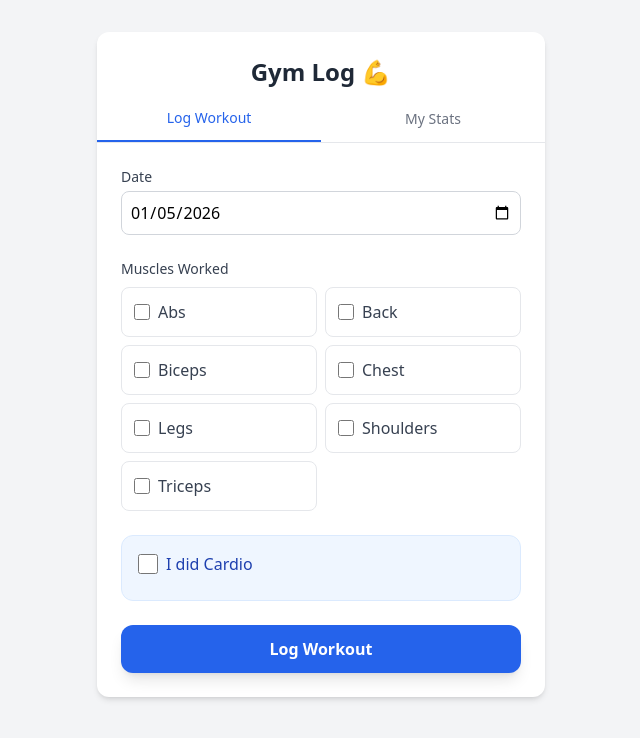
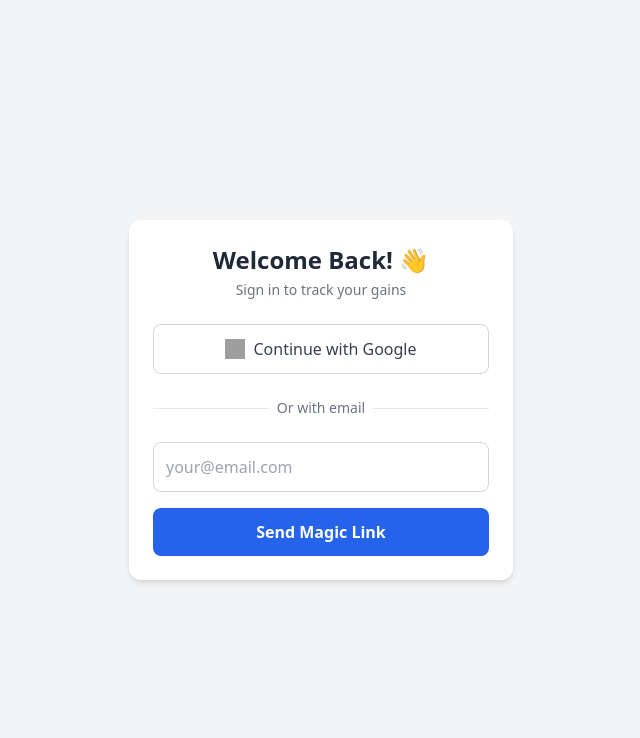
Before and after one commit to guilhermegpessoa/gym-log, a React (Vite) app: page / in a window 1280 px wide. Shown: the top 738 px of the page, without its empty margins (319-959 px from the left). Built offline with nearby package versions, Linux system fonts and the light colour scheme; no server answers; the database is empty; grey boxes are pictures that could not be loaded.

Commit message:
feat: Add Edit and Delete functionality with formatted dates

```diff
--- a/src/App.tsx
+++ b/src/App.tsx
@@ -2,14 +2,36 @@ import { useEffect, useState } from 'react';
 import { supabase } from './supabase';
 import ActivityForm from './components/ActivityForm';
 import StatsDisplay from './components/StatsDisplay';
+import Login from './components/Login';
 import type { ActivityLog } from './types';
+import type { Session } from '@supabase/supabase-js';
 
 function App() {
+  const [session, setSession] = useState<Session | null>(null);
   const [view, setView] = useState<'log' | 'stats'>('log');
   const [logs, setLogs] = useState<ActivityLog[]>([]);
   const [loading, setLoading] = useState(true);
 
-  // Function to get data from Supabase
+  // NEW: Store which log is being edited
+  const [editingLog, setEditingLog] = useState<ActivityLog | null>(null);
+
+  useEffect(() => {
+    supabase.auth.getSession().then(({ data: { session } }) => {
+      setSession(session);
+      if (session) fetchLogs();
+      else setLoading(false);
+    });
+
+    const {
+      data: { subscription },
+    } = supabase.auth.onAuthStateChange((_event, session) => {
+      setSession(session);
+      if (session) fetchLogs();
+    });
+
+    return () => subscription.unsubscribe();
+  }, []);
+
   const fetchLogs = async () => {
     setLoading(true);
     const { data, error } = await supabase
@@ -17,40 +39,81 @@ function App() {
       .select('*')
       .order('date', { ascending: false });
 
-    if (error) {
-      console.error('Error fetching logs:', error);
-    } else {
-      setLogs(data as ActivityLog[]);
-    }
+    if (error) console.error('Error fetching logs:', error);
+    else setLogs(data as ActivityLog[]);
     setLoading(false);
   };
 
-  // Run this when the app starts
-  useEffect(() => {
-    fetchLogs();
-  }, []);
+  const handleLogout = async () => {
+    await supabase.auth.signOut();
+    setLogs([]);
+  };
+
+  // --- NEW ACTIONS ---
+
+  const handleDelete = async (id: string) => {
+    const confirm = window.confirm(
+      'Are you sure you want to delete this workout?'
+    );
+    if (!confirm) return;
+
+    const { error } = await supabase.from('activities').delete().eq('id', id);
+
+    if (error) {
+      alert('Error deleting: ' + error.message);
+    } else {
+      // Remove locally to look fast
+      setLogs((prev) => prev.filter((log) => log.id !== id));
+    }
+  };
+
+  const handleEdit = (log: ActivityLog) => {
+    setEditingLog(log); // Save the log to state
+    setView('log'); // Switch to form view
+  };
+
+  const handleSuccess = () => {
+    setEditingLog(null); // Clear editing mode
+    setView('stats'); // Go to stats to see the result
+    fetchLogs(); // Refresh data
+  };
+
+  // -------------------
+
+  if (!session) {
+    return (
+      <div className="min-h-screen bg-gray-100 p-4 flex items-center justify-center">
+        <Login />
+      </div>
+    );
+  }
 
   return (
     <div className="min-h-screen bg-gray-100 p-4 md:p-8">
       <div className="max-w-md mx-auto bg-white rounded-xl shadow-md overflow-hidden flex flex-col min-h-[600px]">
-        {/* Header */}
-        <div className="p-6 pb-2">
-          <h1 className="text-2xl font-bold text-center text-gray-800">
-            Gym Log 💪
-          </h1>
+        <div className="p-6 pb-2 flex justify-between items-center">
+          <h1 className="text-2xl font-bold text-gray-800">Gym Log 💪</h1>
+          <button
+            onClick={handleLogout}
+            className="text-xs text-gray-500 hover:text-red-500 underline"
+          >
+            Sign Out
+          </button>
         </div>
 
-        {/* Navigation Tabs */}
         <div className="flex border-b border-gray-200">
           <button
-            onClick={() => setView('log')}
+            onClick={() => {
+              setView('log');
+              setEditingLog(null);
+            }} // Clear edit if manually clicking tab
             className={`flex-1 py-3 text-sm font-medium transition-colors ${
               view === 'log'
                 ? 'text-blue-600 border-b-2 border-blue-600'
                 : 'text-gray-500 hover:text-gray-700'
             }`}
           >
-            Log Workout
+            {editingLog ? 'Editing Workout' : 'Log Workout'}
           </button>
           <button
             onClick={() => setView('stats')}
@@ -64,19 +127,28 @@ function App() {
           </button>
         </div>
 
-        {/* Main Content Area */}
         <div className="p-6 flex-1">
           {loading ? (
             <div className="text-center py-10 text-gray-500">
-              Loading history...
+              Loading your history...
             </div>
           ) : (
             <>
               {view === 'log' ? (
-                // We pass fetchLogs as 'onSuccess' so the stats update after saving
-                <ActivityForm onSuccess={fetchLogs} />
+                <ActivityForm
+                  onSuccess={handleSuccess}
+                  initialData={editingLog}
+                  onCancel={() => {
+                    setEditingLog(null);
+                    setView('stats');
+                  }}
+                />
               ) : (
-                <StatsDisplay logs={logs} />
+                <StatsDisplay
+                  logs={logs}
+                  onDelete={handleDelete}
+                  onEdit={handleEdit}
+                />
               )}
             </>
           )}
--- a/src/components/ActivityForm.tsx
+++ b/src/components/ActivityForm.tsx
@@ -1,5 +1,6 @@
-import { useState } from 'react';
+import { useState, useEffect } from 'react'; // Added useEffect
 import { supabase } from '../supabase';
+import type { ActivityLog } from '../types'; // Added Import
 
 const ACTIVITY_OPTIONS = [
   { id: 'abs', label: 'Abs' },
@@ -11,12 +12,18 @@ const ACTIVITY_OPTIONS = [
   { id: 'triceps', label: 'Triceps' },
 ];
 
-// Optional: define a prop to notify the parent component when a new log is added
 interface ActivityFormProps {
   onSuccess?: () => void;
+  initialData?: ActivityLog | null; // NEW PROP
+  onCancel?: () => void; // NEW PROP
 }
 
-export default function ActivityForm({ onSuccess }: ActivityFormProps) {
+export default function ActivityForm({
+  onSuccess,
+  initialData,
+  onCancel,
+}: ActivityFormProps) {
+  // Initialize state with default OR initialData if editing
   const [date, setDate] = useState(new Date().toISOString().split('T')[0]);
   const [selectedActivities, setSelectedActivities] = useState<string[]>([]);
   const [isCardio, setIsCardio] = useState(false);
@@ -24,6 +31,17 @@ export default function ActivityForm({ onSuccess }: ActivityFormProps) {
   const [cardioDistance, setCardioDistance] = useState('');
 
   const [isSubmitting, setIsSubmitting] = useState(false);
+
+  // When "initialData" changes (user clicked Edit), fill the form
+  useEffect(() => {
+    if (initialData) {
+      setDate(initialData.date);
+      setSelectedActivities(initialData.activity_ids);
+      setIsCardio(initialData.is_cardio);
+      setCardioTime(initialData.cardio_time?.toString() || '');
+      setCardioDistance(initialData.cardio_distance?.toString() || '');
+    }
+  }, [initialData]);
 
   const handleActivityToggle = (id: string) => {
     setSelectedActivities((prev) =>
@@ -35,40 +53,65 @@ export default function ActivityForm({ onSuccess }: ActivityFormProps) {
     e.preventDefault();
     setIsSubmitting(true);
 
-    // 1. Prepare data for Supabase (matching the SQL table column names)
     const payload = {
-      date: date,
+      date,
       activity_ids: selectedActivities,
       is_cardio: isCardio,
-      // Convert string inputs to numbers, or null if empty
       cardio_time: cardioTime ? parseFloat(cardioTime) : null,
       cardio_distance: cardioDistance ? parseFloat(cardioDistance) : null,
     };
 
-    // 2. Send to Supabase
-    const { error } = await supabase.from('activities').insert([payload]);
+    let error;
+
+    if (initialData) {
+      // UPDATE existing row
+      const result = await supabase
+        .from('activities')
+        .update(payload)
+        .eq('id', initialData.id); // Must match ID
+      error = result.error;
+    } else {
+      // INSERT new row
+      const result = await supabase.from('activities').insert([payload]);
+      error = result.error;
+    }
 
     setIsSubmitting(false);
 
     if (error) {
-      alert('Error saving data: ' + error.message);
-      console.error(error);
+      alert('Error: ' + error.message);
     } else {
-      alert('Workout saved successfully! 💪');
-
-      // Reset form (optional, but good UX)
-      setSelectedActivities([]);
-      setIsCardio(false);
-      setCardioTime('');
-      setCardioDistance('');
-
-      // Notify parent to refresh list
+      // Clear form ONLY if creating new. If editing, we usually close the form.
+      if (!initialData) {
+        setSelectedActivities([]);
+        setIsCardio(false);
+        setCardioTime('');
+        setCardioDistance('');
+        alert('Saved successfully! 💪');
+      }
       if (onSuccess) onSuccess();
     }
   };
 
   return (
     <form onSubmit={handleSubmit} className="space-y-6">
+      {/* Header showing if we are Editing */}
+      {initialData && (
+        <div className="bg-yellow-50 text-yellow-800 p-3 rounded-lg text-sm flex justify-between items-center">
+          <span>
+            ⚠️ Editing workout from{' '}
+            <b>{initialData.date.split('-').reverse().join('/')}</b>
+          </span>
+          <button
+            type="button"
+            onClick={onCancel}
+            className="underline font-bold"
+          >
+            Cancel
+          </button>
+        </div>
+      )}
+
       <div>
         <label className="block text-sm font-medium text-gray-700 mb-1">
           Date
@@ -153,7 +196,11 @@ export default function ActivityForm({ onSuccess }: ActivityFormProps) {
             : 'bg-blue-600 hover:bg-blue-700'
         }`}
       >
-        {isSubmitting ? 'Saving...' : 'Log Workout'}
+        {isSubmitting
+          ? 'Saving...'
+          : initialData
+          ? 'Update Workout'
+          : 'Log Workout'}
       </button>
     </form>
   );
--- /dev/null
+++ b/src/components/Login.tsx
@@ -0,0 +1,85 @@
+import { useState } from 'react';
+import { supabase } from '../supabase';
+
+export default function Login() {
+  const [email, setEmail] = useState('');
+  const [loading, setLoading] = useState(false);
+
+  const handleGoogleLogin = async () => {
+    try {
+      const { error } = await supabase.auth.signInWithOAuth({
+        provider: 'google',
+      });
+      if (error) throw error;
+    } catch (error) {
+      alert('Error logging in with Google');
+      console.error(error);
+    }
+  };
+
+  const handleMagicLink = async (e: React.FormEvent) => {
+    e.preventDefault();
+    setLoading(true);
+    const { error } = await supabase.auth.signInWithOtp({ email });
+    if (error) {
+      alert(error.message);
+    } else {
+      alert('Check your email for the login link!');
+    }
+    setLoading(false);
+  };
+
+  return (
+    <div className="flex flex-col items-center justify-center min-h-[50vh] p-4">
+      <div className="w-full max-w-sm bg-white rounded-xl shadow-md p-6 space-y-6">
+        <div className="text-center">
+          <h1 className="text-2xl font-bold text-gray-800">Welcome Back! 👋</h1>
+          <p className="text-gray-500 text-sm mt-1">
+            Sign in to track your gains
+          </p>
+        </div>
+
+        {/* Google Button */}
+        <button
+          onClick={handleGoogleLogin}
+          className="w-full flex items-center justify-center space-x-2 border border-gray-300 bg-white hover:bg-gray-50 text-gray-700 font-medium py-3 rounded-lg transition-colors"
+        >
+          <img
+            src="https://www.svgrepo.com/show/475656/google-color.svg"
+            alt="Google"
+            className="w-5 h-5"
+          />
+          <span>Continue with Google</span>
+        </button>
+
+        <div className="relative">
+          <div className="absolute inset-0 flex items-center">
+            <div className="w-full border-t border-gray-200"></div>
+          </div>
+          <div className="relative flex justify-center text-sm">
+            <span className="px-2 bg-white text-gray-500">Or with email</span>
+          </div>
+        </div>
+
+        {/* Magic Link Form */}
+        <form onSubmit={handleMagicLink} className="space-y-4">
+          <input
+            type="email"
+            placeholder="your@email.com"
+            value={email}
+            onChange={(e) => setEmail(e.target.value)}
+            className="w-full p-3 border border-gray-300 rounded-lg focus:ring-2 focus:ring-blue-500 outline-none"
+            required
+          />
+          <button
+            type="submit"
+            disabled={loading}
+            className="w-full py-3 bg-blue-600 text-white font-bold rounded-lg hover:bg-blue-700 transition-colors disabled:bg-blue-300"
+          >
+            {loading ? 'Sending Link...' : 'Send Magic Link'}
+          </button>
+        </form>
+      </div>
+    </div>
+  );
+}
```
Also changed, not shown: src/components/StatsDisplay.tsx (+59 -2 lines), 1 other file (tests, documents, lock files or other folders).
